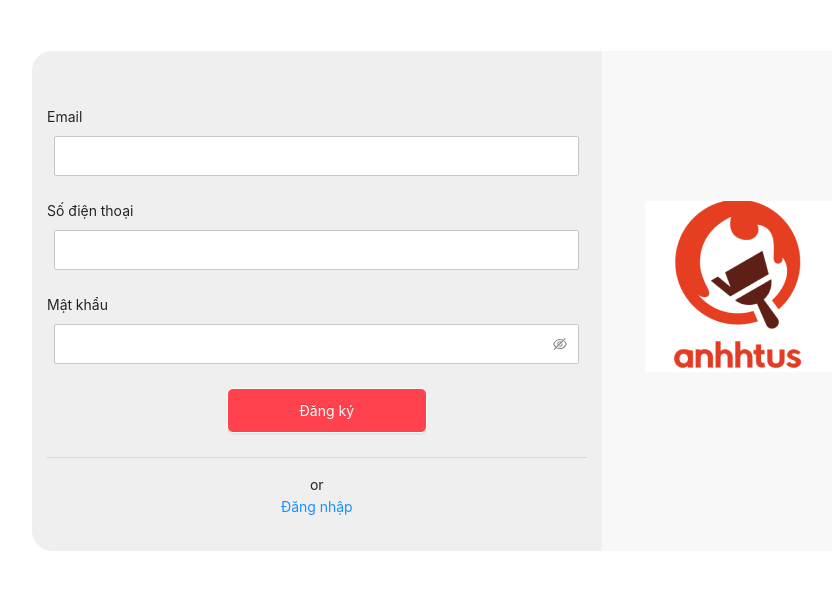
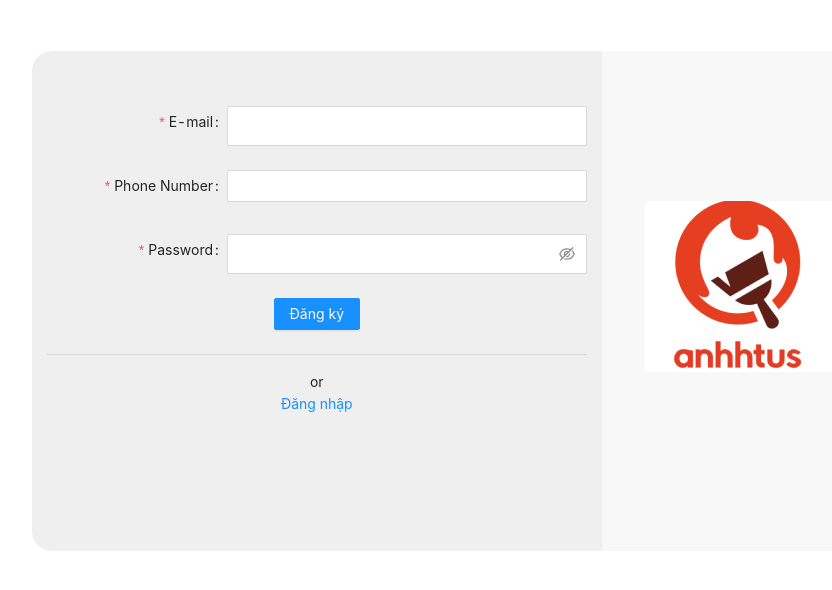
Before and after one commit to emtoanhungyen/ass-forntendFW2, a React (Vite) app: page /signup in a window 1280 px wide. Shown: the top 590 px of the page, without its empty margins (183-1015 px from the left). Built offline with nearby package versions, Linux system fonts and the light colour scheme.

Commit message:
feat: register login

```diff
--- a/db.json
+++ b/db.json
@@ -1,5 +1,20 @@
 {
-  "users": [],
+  "users": [
+    {
+      "email": "admin@gmail.com",
+      "password": "$2a$10$0yj2Ux/PeoiXtNgpp7L8UOIz/Hf8sQCPB5nFgEOSbJPZKNDzFgZUG",
+      "phone": "0971855628",
+      "role": 1,
+      "id": 1
+    },
+    {
+      "email": "nguoidung@gmail.com",
+      "password": "$2a$10$W8MDmvFNy2hxbRp1rZY5Tuv3mZ5ONU8too3/CtVB6Z//ZasDyTTCm",
+      "phone": "123456",
+      "role": 0,
+      "id": 2
+    }
+  ],
   "products": [
     {
       "name": "Iphone 12",
--- a/src/App.tsx
+++ b/src/App.tsx
@@ -28,10 +28,10 @@ import Signin from './pages/views/Signin';
 import Signup from './pages/views/Signup';
 import ProductDetail from './pages/views/ProductDetail';
 import Cart from './pages/views/cart/Cart';
+import PrivteRoute from './utils/PrivateRouter';
 
 function App() {
 
-  const [count, setCount] = useState(0)
   const [categorys, setCategorys] = useState<CategoryType[]>([]);
   const [products, setProducts] = useState<ProductType[]>([]);
 
@@ -82,7 +82,7 @@ function App() {
           <Route path='/cart' element={<Cart />} />
         </Route>
         {/* router admin */}
-        <Route path='admin' element={<LayoutAdmin />} >
+        <Route path='admin' element={<PrivteRoute> <LayoutAdmin /> </PrivteRoute>} >
           <Route index element={<HomeAdmin />} />
           {/* router products */}
           <Route path='products' >
--- a/src/app/store.ts
+++ b/src/app/store.ts
@@ -3,12 +3,14 @@ import { useDispatch } from 'react-redux'
 import productReducer from '../features/ProductSlice'
 import categoryReducer from '../features/CategorySlice'
 import cartReducer from '../features/CartSlice'
+import userReducer from '../features/UserSlice'
 // ...
 export const store = configureStore({
     reducer: {
         product: productReducer,
         category: categoryReducer,
-        cart: cartReducer
+        cart: cartReducer,
+        user: userReducer
     },
 })
 
--- a/src/components/admin/products/ProductAdd.tsx
+++ b/src/components/admin/products/ProductAdd.tsx
@@ -8,7 +8,7 @@ import { addPro } from '../../../api/product';
 // toastr
 import toastr from 'toastr';
 import "toastr/build/toastr.min.css";
-import { toast } from 'react-toastify';
+
 import { useNavigate } from 'react-router-dom'
 import axios from 'axios';
 import { CategoryType } from '../../../types/Category';
--- /dev/null
+++ b/src/features/UserSlice.ts
@@ -0,0 +1,48 @@
+import { createAsyncThunk, createSlice } from "@reduxjs/toolkit";
+import { addUser, login } from "../api/users";
+import { UserType } from "../types/Users";
+import { toast } from 'react-toastify';
+import { message } from "antd";
+
+export const register = createAsyncThunk(
+    'user/signup',
+    async (user: UserType) => {
+        const { data } = await addUser(user);
+        return data
+    }
+)
+export const logIn = createAsyncThunk(
+    'user/login',
+    async (user: any) => {
+        const { data } = await login(user);
+        return data
+    }
+)
+
+const userSlice = createSlice({
+    name: "user",
+    initialState: {
+        value: []
+    },
+    reducers: {},
+    extraReducers: (builder) => {
+        builder.addCase(register.fulfilled, (state, action) => {
+            try {
+                state.value = action.payload
+            } catch (error) {
+                console.log(error);
+            }
+        }),
+        builder.addCase(logIn.fulfilled, (state, action) => {
+            try {
+                state.value = action.payload
+                localStorage.setItem('user', JSON.stringify(action.payload));
+                console.log('dang nhap thanh cong');
+            } catch (error) {
+                console.log(error);
+                message.error("Đã xảy ra lỗi.");
+            }
+        })
+    }
+})
+export default userSlice.reducer
--- a/src/pages/views/Signin.tsx
+++ b/src/pages/views/Signin.tsx
@@ -1,13 +1,40 @@
-import { Button, Checkbox, Form, Input } from 'antd'
+import { Button, Checkbox, Form, Input, message } from 'antd'
 import React from 'react'
-import { Link } from 'react-router-dom'
+import { Link, useNavigate } from 'react-router-dom'
 import styled from 'styled-components'
+import { login } from '../../api/users'
+import { useAppDispatch } from '../../app/hook'
+import { logIn } from '../../features/UserSlice'
 import { BoxSignup, Container, DivLogo, Left, Right } from '../../styles/views/signup'
 import Logo from './../../assets/images/anhhtus-logo 2.png'
 
 type Props = {}
 
 const Signin = (props: Props) => {
+    const dispatch = useAppDispatch();
+    const navigate = useNavigate()
+    const onFinish = async (values: any) => {
+
+        try {
+            const { data } = await login(values);
+            localStorage.setItem('user', JSON.stringify(data));
+            message.success("Đăng nhập thành công");
+            if (data.user.role === 1) {
+                navigate('/admin');
+                message.success("Chào mừng admin");
+            } else {
+                navigate('/');
+                message.success("Chào user")
+            }
+        } catch (error) {
+            console.log(error);
+            message.error("Đã có lỗi xảy ra.");
+        }
+    };
+
+    const onFinishFailed = (errorInfo: any) => {
+        console.log('Failed:', errorInfo);
+    };
     return (
         <Container>
             <BoxSignup>
@@ -17,30 +44,41 @@ const Signin = (props: Props) => {
                         labelCol={{ span: 8 }}
                         wrapperCol={{ span: 16 }}
                         initialValues={{ remember: true }}
-                        // onFinish={}
-                        // onFinishFailed={}
+                        onFinish={onFinish}
+                        onFinishFailed={onFinishFailed}
                         autoComplete="off"
                     >
                         <Form.Item
                             name="email"
-                            rules={[{type: 'email', message: 'Không đúng định dạng email'},{ required: true, message: 'Không được để trống.' }]}
+                            label="E-mail"
+                            style={{ display: 'block' }}
+                            rules={[
+                                {
+                                    type: 'email',
+                                    message: 'The input is not valid E-mail!',
+                                },
+                                {
+                                    required: true,
+                                    message: 'Please input your E-mail!',
+                                },
+                            ]}
                         >
-                            <label htmlFor="">Email</label>
-                            <InputCustom />
+                            <Input size='large' />
                         </Form.Item>
 
                         <Form.Item
+                            label="Password"
                             name="password"
-                            rules={[{ required: true, message: 'Không được để trống.' }]}
+                            style={{ display: 'block' }}
+                            rules={[{ required: true, message: 'Please input your password!' }]}
                         >
-                            <label htmlFor="">Mật khẩu</label>
-                            <InputCustom1 />
+                            <Input.Password size='large' />
                         </Form.Item>
 
                         <Form.Item wrapperCol={{ offset: 8, span: 16 }}>
-                            <ButCustom type="primary" htmlType="submit">
+                            <Button type="primary" htmlType="submit">
                                 Đăng nhập
-                            </ButCustom>
+                            </Button>
                         </Form.Item>
                         <hr />
                         <Custom>
@@ -70,6 +108,12 @@ export const FormCustom = styled(Form)`
     padding-left: 15px;
     padding-right: 15px;
     margin-top: 100px;
+    .ant-col-16{
+        max-width: 100%;
+    }
+    .ant-col-offset-8 {
+    margin-left: 40%;
+    }
 `
 // export const FormItem = styled(Form.Item)`
 //     left: 10px;
--- a/src/pages/views/Signup.tsx
+++ b/src/pages/views/Signup.tsx
@@ -1,56 +1,89 @@
-import { Button, Checkbox, Form, Input } from 'antd'
+import { Button, Checkbox, Form, Input, message, Select } from 'antd'
 import React from 'react'
-import { Link } from 'react-router-dom'
+import { Link, useNavigate } from 'react-router-dom'
 import styled from 'styled-components'
+import { useAppDispatch } from '../../app/hook'
+import { register } from '../../features/UserSlice'
 import { BoxSignup, Container, DivLogo, Left, Right } from '../../styles/views/signup'
 import Logo from './../../assets/images/anhhtus-logo 2.png'
 
 type Props = {}
 
+
 const Signup = (props: Props) => {
+    const dispatch = useAppDispatch();
+    const navigate = useNavigate()
+    const onFinish = (values: any) => {
+        try {
+            dispatch(register(values));
+            message.success("Đăng ký thành công, vui lòng đăng nhập");
+            navigate('/signin');
+        } catch (error) {
+            console.log(error);
+            message.error("Đã xảy ra lỗi.");
+        }
+    };
+
+    const onFinishFailed = (errorInfo: any) => {
+        console.log('Failed:', errorInfo);
+    };
+
     return (
         <Container>
             <BoxSignup>
                 <Left>
+                    <DivForm>
                         <FormCustom
-                        // name="basic"
+                            name="basic"
                             labelCol={{ span: 8 }}
                             wrapperCol={{ span: 16 }}
                             initialValues={{ remember: true }}
-                        // onFinish={onFinish}
-                        // onFinishFailed={onFinishFailed}
+                            onFinish={onFinish}
+                            onFinishFailed={onFinishFailed}
                             autoComplete="off"
                         >
-                        <FormItem
+                            <Form.Item
                                 name="email"
-                            rules={[{ required: true, message: 'Không được để trống.' }]}
+                                label="E-mail"
+                                style={{ display: 'block' }}
+                                rules={[
+                                    {
+                                        type: 'email',
+                                        message: 'The input is not valid E-mail!',
+                                    },
+                                    {
+                                        required: true,
+                                        message: 'Please input your E-mail!',
+                                    },
+                                ]}
                             >
-                            <label htmlFor="">Email</label>
-                            <InputCustom />
-                        </FormItem>
-
-                        <Form.Item
-                            name="sdt"
-                            rules={[{ required: true, message: 'Không được để trống.' }]}
-                        >
-                            <label htmlFor="">Số điện thoại</label>
-                            <InputCustom />
+                                <Input size='large' />
                             </Form.Item>
 
                             <Form.Item
-                            name="password"
-                            rules={[{ required: true, message: 'Không được để trống.' }]}
+                                name="phone"
+                                label="Phone Number"
+                                style={{ display: 'block' }}
+                                rules={[{ required: true, message: 'Please input your phone number!' }]}
                             >
-                            <label htmlFor="">Mật khẩu</label>
-                            <InputCustom1 />
+                                <Input style={{ width: '100%' }} />
                             </Form.Item>
 
-
+                            <Form.Item
+                                label="Password"
+                                name="password"
+                                style={{ display: 'block' }}
+                                rules={[
+                                    { required: true, message: 'Please input your password!' },
+                                ]}
+                            >
+                                <Input.Password size='large' />
+                            </Form.Item>
 
                             <Form.Item wrapperCol={{ offset: 8, span: 16 }}>
-                            <ButCustom type="primary" htmlType="submit">
+                                <Button type="primary" htmlType="submit">
                                     Đăng ký
-                            </ButCustom>
+                                </Button>
                             </Form.Item>
                             <hr />
                             <Custom>
@@ -58,6 +91,7 @@ const Signup = (props: Props) => {
                                 <Link to='/signin'>Đăng nhập</Link>
                             </Custom>
                         </FormCustom>
+                    </DivForm>
                 </Left>
                 <Right>
                     <DivLogo>
@@ -70,16 +104,26 @@ const Signup = (props: Props) => {
         </Container>
     )
 }
+export const DivForm = styled.div`
+    width: 100%;
+`
 export const Custom = styled.div`
     display: flex;
     flex-direction: column;
     text-align: center;
+
 
 `
 export const FormCustom = styled(Form)`
     padding-left: 15px;
     padding-right: 15px;
     margin-top: 55px;
+    .ant-col-16{
+        max-width: 100%;
+    }
+    .ant-col-offset-8 {
+    margin-left: 42%;
+    }
 `
 export const FormItem = styled(Form.Item)`
     left: 10px;
@@ -89,6 +133,9 @@ export const InputCustom = styled(Input)`
     height: 40px;
     border: 1px solid #C7C7C7;
     margin-left: 7px;
+    .antd-col-16 {
+        max-width: 100%;
+    }
 `
 export const InputCustom1 = styled(Input.Password)`
     width: 525px;
--- a/src/types/Users.tsx
+++ b/src/types/Users.tsx
@@ -1,7 +1,7 @@
 export type UserType = {
     id?: number,
-    name?: string,
     email: string,
-    sdt: number,
-    password: string
+    phone: number,
+    password: string,
+    role?: number
 }
```
Also changed, not shown: src/api/users.tsx (+20 -2 lines), src/components/views/header/Navigation.tsx (+18 -1 lines), src/utils/PrivateRouter.tsx (added, +22 -0 lines), src/utils/localStorage.tsx (added, +12 -0 lines). Lines whose indentation alone changed are shown as unchanged.
